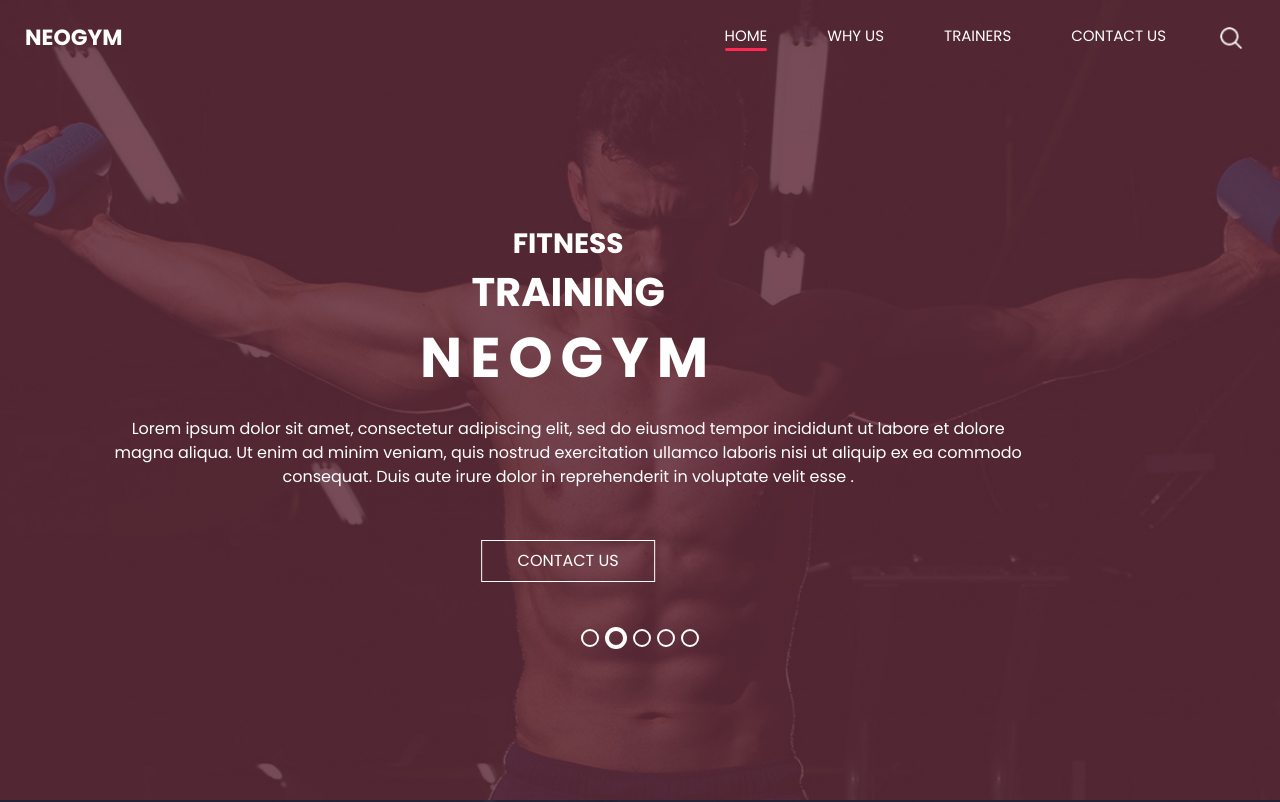
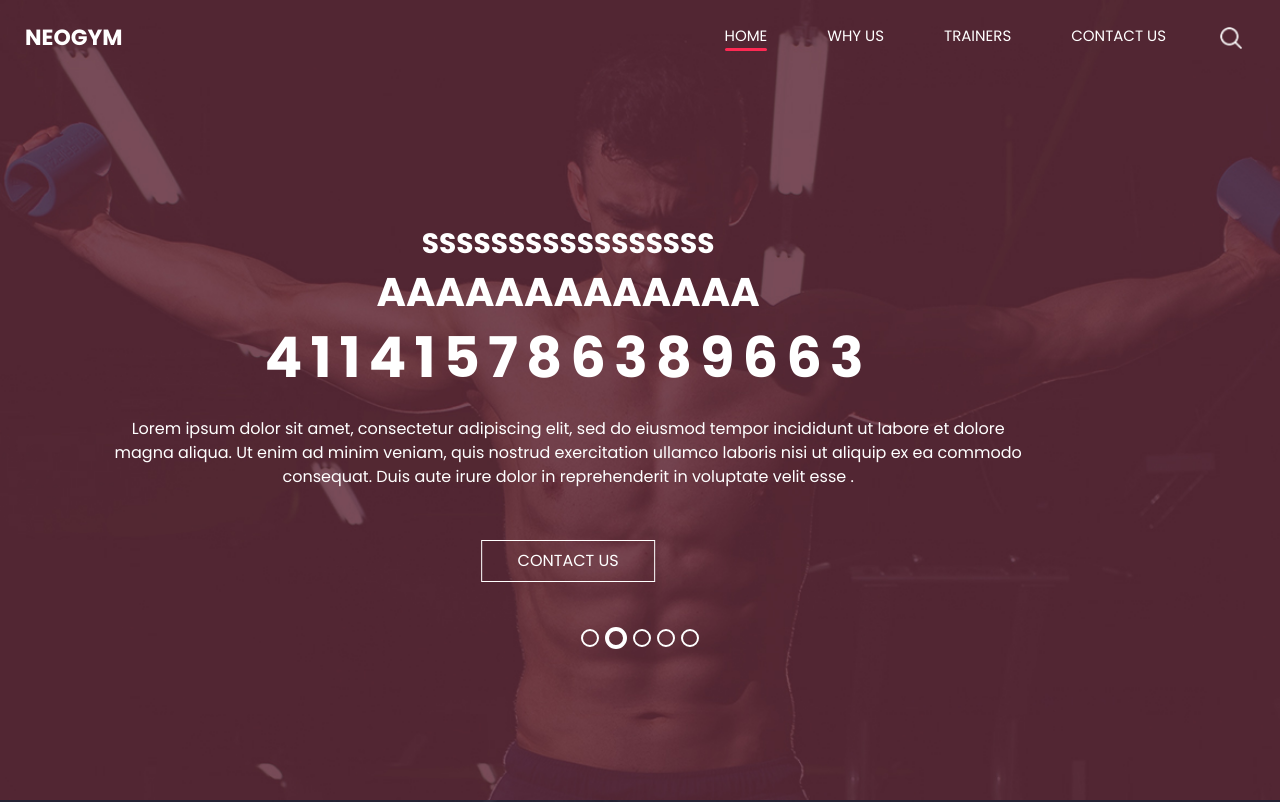
Before and after one commit to UNXUAOWEN/unxuaowen.github.io, a plain HTML site: page a/index.html in a window 1280 px wide. Shown: the top 802 px of the page. Drawn offline with Linux system fonts and the light colour scheme.

Commit message:
Update index.html

```diff
--- a/a/index.html
+++ b/a/index.html
@@ -81,13 +81,13 @@
                 <div class="detail-box">
                   <div>
                     <h3>
-                      Fitness
+                      sssssssssssssssss
                     </h3>
                     <h2>
-                      Training
+                      aaaaaaaaaaaaa
                     </h2>
                     <h1>
-                      Neogym
+                      411415786389663
                     </h1>
                     <p>
                       Lorem ipsum dolor sit amet, consectetur adipiscing elit, sed do eiusmod tempor incididunt ut labore et dolore magna aliqua. Ut enim ad minim veniam, quis nostrud exercitation ullamco laboris nisi ut aliquip ex ea commodo consequat. Duis aute irure dolor in reprehenderit in voluptate velit esse .
```
